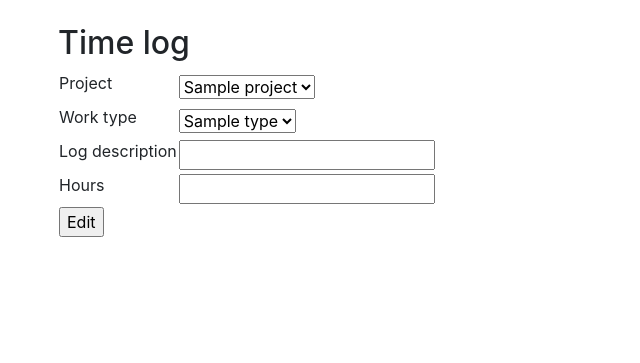
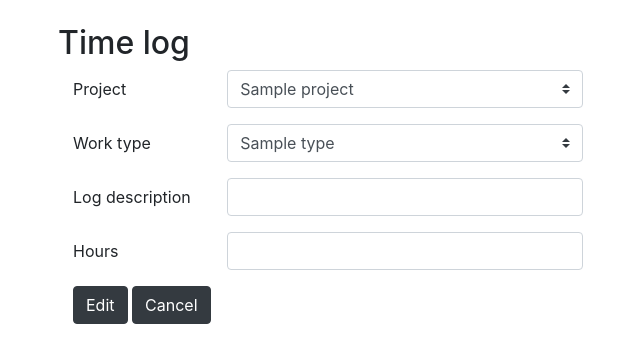
Before and after one commit to emmalait/project-time-mgmt, a Flask app: page /timelogs/1 in a window 1280 px wide. Shown: the part 56-419 px from the top of the page, without its empty margins (27-667 px from the left). Run offline with Flask 2, Linux system fonts and the light colour scheme; a user stored in the database is signed in; tables that the repository leaves empty hold one stand-in row (values such as "Sample post"); data that the repository does not hold is empty; some libraries are stand-ins or nearby versions.

```diff
--- a/application/templates/timelogs/list.html
+++ b/application/templates/timelogs/list.html
@@ -6,6 +6,8 @@
     <div class="col-md-12">
            <table class="table table-striped">
                 <tr>
+                    <th>Customer</th>
+                    <th>Project</th>
                     <th>Work type</th>
                     <th>Description</th>
                     <th>Hours</th>
@@ -15,6 +17,8 @@
                 </tr>
                 {% for timelog in timelogs %}
                 <tr>
+                    <td>{{ timelog.customer_name }}</td>
+                    <td>{{ timelog.project_name }}</td>
                     <td>{{ timelog.work_type_name }}</td>
                     <td>{{ timelog.description }}</td>
                     <td>{{ timelog.hours}}</td>
--- a/application/templates/timelogs/view.html
+++ b/application/templates/timelogs/view.html
@@ -2,77 +2,76 @@
 
 <h2>Time log</h2>
 
-<form method="POST" action="{{ url_for('timelog', timelog_id=form.id.data) }}">
+<div class="col-10">
+        <form method="POST" action="{{ url_for('timelog', timelog_id=form.id.data) }}">
+                {{ form.id}}
+            <div class="form-group row">
+              {{ form.project.label(class="col-sm-2 col-form-label") }}
+              <div class="col-sm-5">
+                {{ form.project(class="custom-select") }}
+              </div>
+              <div class="col-sm-5">
 
-        {{ form.id}}
+                  {% for error in form.project.errors %}
+                        <div class="alert alert-danger">
+                            {{ error }}</br>
+                        </div>
+                    {% endfor %}
 
-        <table>
-            <tr>
-                <td>
-                    {{ form.project.label }}
-                </td>
-                <td>
-                    {{ form.project }}
-                </td>
-                <td>
-                    <ul>
+                </div>
+            </div>
+            <div class="form-group row">
+              {{ form.work_type.label(class="col-sm-2 col-form-label") }}
+              <div class="col-sm-5">
+                {{ form.work_type(class="custom-select") }}
+              </div>
+              <div class="col-sm-5">
+
                         {% for error in form.work_type.errors %}
-                            <li>{{ error }}</li>
+                        <div class="alert alert-danger">
+                            {{ error }}</br>
+                        </div>
                         {% endfor %}
-                    </ul>
-                </td>
-            </tr>
-            <tr>
-                <td>
-                    {{ form.work_type.label }}
-                </td>
-                <td>
-                    {{ form.work_type }}
-                </td>
-                <td>
-                    <ul>
-                    {% for error in form.work_type.errors %}
-                        <li>{{ error }}</li>
-                    {% endfor %}
-                    </ul>
-                </td>
-            </tr>
-            <tr>
-                <td>
-                    {{ form.description.label }}
-                </td>
-                <td>
-                    {{ form.description }}
-                </td>
-                <td>
-                    <ul>
-                        {% for error in form.description.errors %}
-                            <li>{{ error }}</li>
-                        {% endfor %}
-                    </ul>
-                </td>
-            </tr>
-            <tr>
-                <td>
-                    {{ form.hours.label }}
-                </td>
-                <td>
-                    {{ form.hours }}
-                </td>
-                <td>
-                        <ul>
-                            {% for error in form.hours.errors %}
-                            <li>{{ error }}</li>
+
+                </div>
+            </div>
+            <div class="form-group row">
+                    {{ form.description.label(class="col-sm-2 col-form-label") }}
+                    <div class="col-sm-5">
+                        {{ form.description(class="form-control") }}
+                    </div>
+                    <div class="col-sm-5">
+
+                            {% for error in form.description.errors %}
+                            <div class="alert alert-danger">
+                                {{ error }}</br>
+                            </div>
                             {% endfor %}
-                        </ul>
-                    </td>
-            </tr>
-            <tr>
-                <td colspan="3">
-                    <input type="submit" value="Edit"/>
-                </td>
-            </tr>
-        </table>
-    </form>
+
+                    </div>
+                </div>
+                <div class="form-group row">
+                        {{ form.hours.label(class="col-sm-2 col-form-label") }}
+                        <div class="col-sm-5">
+                          {{ form.hours(class="form-control") }}
+                        </div>
+                        <div class="col-sm-5">
+
+                                    {% for error in form.hours.errors %}
+                                    <div class="alert alert-danger">
+                                        {{ error }}</br>
+                                    </div>
+                                    {% endfor %}
+
+                            </div>
+                      </div>
+            <div class="form-group row">
+              <div class="col-sm-5">
+                <button type="submit" class="btn btn-dark">Edit</button>
+                <a href="{{ url_for('timelogs_index') }}" class="btn btn-dark">Cancel</a>
+              </div>
+            </div>
+          </form>
+        </div>
 
 {% endblock %}
--- a/application/timelogs/views.py
+++ b/application/timelogs/views.py
@@ -5,6 +5,9 @@ from application import app, db
 from application.timelogs.models import TimeLog
 from application.timelogs.forms import TimeLogForm, TimeLogEditForm
 from application.worktypes.models import WorkType
+from application.projects.models import Project
+from application.customers.models import Customer
+
 
 # Show all time logs by the logged in user
 @app.route("/timelogs", methods=["GET"])
@@ -13,6 +16,8 @@ def timelogs_index():
     logs = TimeLog.query.filter_by(account_id = current_user.id).all()
 
     for timelog in logs:
+        timelog.customer_name = Customer.query.filter_by(id = Project.query.filter_by(id = timelog.project_id).first().customer_id).first().name
+        timelog.project_name = Project.query.filter_by(id = timelog.project_id).first().name
         timelog.work_type_name = WorkType.query.filter_by(id = timelog.work_type_id).first().name
 
     return render_template("timelogs/list.html", timelogs = logs)
```
